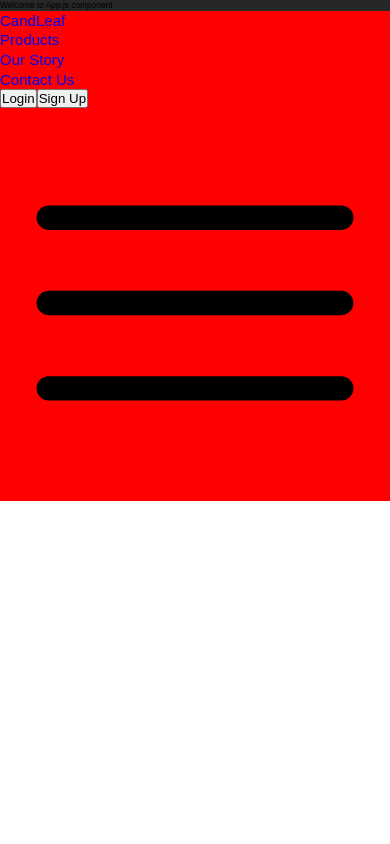
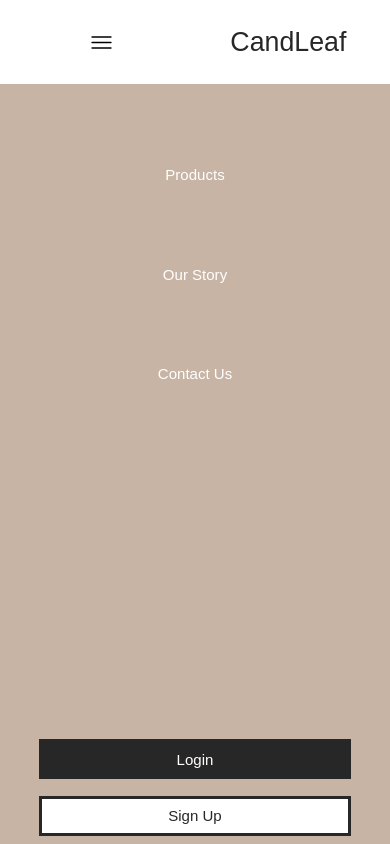
Before and after one commit to pmita/react-candleaf, a React (Create React App) app: page / in a window 390 px wide. Built offline with nearby package versions, Linux system fonts and the light colour scheme.

Commit message:
styling our navigation across all devices

```diff
--- a/src/App.js
+++ b/src/App.js
@@ -4,7 +4,6 @@ import Navigation from "./layouts/Navigation/component";
 function App() {
   return (
     <div className="App">
-      Welcome to App.js component
       <Navigation />
     </div>
   );
--- a/src/styles/App.scss
+++ b/src/assets/styles/App.scss
@@ -4,5 +4,5 @@
 @import './functions/mixins';
 
 .App{
-    background: $black;
+    background: $white;
 }
--- a/src/styles/abstract/_global.scss
+++ b/src/assets/styles/abstract/_global.scss
@@ -44,11 +44,41 @@
 
   a {
     text-decoration: none;
+    color: $black;
   }
 
   li {
     list-style-type: none;
+    color: $black;
   }
+
+  .btn{
+    padding: 1rem 2.5rem;
+    font-size: $h4;
+    &.primary{
+      background: $black;
+      color: $white;
+      border: 3px solid $black;
+      transition: $transition;
+      &:hover{
+        background: $white;
+        color: $black;
+        cursor: pointer;
+      }
+    }
+    &.secondary{
+      background: $white;
+      color: $black;
+      border: 3px solid $black;
+      transition: $transition;
+      &:hover{
+        background: $black;
+        color: $white;
+        cursor: pointer;
+      }
+    }
+  }
+
 
   //media querries
   @media only screen and (max-width: 768px) {
--- a/src/index.js
+++ b/src/index.js
@@ -2,7 +2,7 @@ import React from 'react';
 import ReactDOM from 'react-dom/client';
 import App from './App';
 //STYLES
-import './styles/App.scss';
+import './assets/styles/App.scss';
 
 const root = ReactDOM.createRoot(document.getElementById('root'));
 root.render(
--- a/src/layouts/Navigation/component.js
+++ b/src/layouts/Navigation/component.js
@@ -7,17 +7,17 @@ import './style.scss';
 const Navigation = () => {
     return(
         <nav>
-            <a href='/'>CandLeaf</a>
-            <ul className='navigation-links'>
+            <img src={Burger} alt='Burger icon for mobiles' className='navigation-burger'/>
+            <a href='/' id="navigation-logo">CandLeaf</a>
+            <ul className='navigation-links active'>
                 <li><a href='/'>Products</a></li>
                 <li><a href='/'>Our Story</a></li>
                 <li><a href='/'>Contact Us</a></li>
             </ul>
-            <ul className='navigation-actions'>
-                <button>Login</button>
-                <button>Sign Up</button>
+            <ul className='navigation-actions active'>
+                <button className='btn primary'>Login</button>
+                <button className='btn secondary'>Sign Up</button>
             </ul>
-            <img src={Burger} alt='Burger icon for mobiles' />
         </nav>
     )
 }
--- a/src/layouts/Navigation/style.scss
+++ b/src/layouts/Navigation/style.scss
@@ -1,3 +1,102 @@
+@import '../../assets/styles/base/variables';
+@import '../../assets/styles/functions/mixins';
+
 nav{
-    background: red;
+    background: $white;
+    width: 100%;
+    min-height: 10vh;
+    padding: 0 1rem;
+    @include flex(row, space-between, center);
 }
+
+#navigation-logo,
+.navigation-links,
+.navigation-actions,
+.navigation-burger{
+    flex: 1 1 40rem;
+}
+
+#navigation-logo{
+    font-size: $h2;
+}
+
+.navigation-links{
+    @include flex(row, space-between, center);
+    li a{
+        font-size: $h4;
+        color: $black;
+        transition: $transition;;
+        &:hover{
+            opacity: 0.5;
+        }
+    }
+}
+
+.navigation-actions{
+    @include flex(row, flex-end, center);
+    button{
+        margin: 0 1rem;
+    }
+}
+
+.navigation-burger{
+    width: 25px;
+    height: 25px;
+    display: none;
+}
+
+@media only screen and (max-width: 860px) {
+    nav{
+        padding: 0 1rem;
+        position: relative;
+    }
+
+    .navigation-burger{
+        display: inline-block;
+    }
+
+    #navigation-logo{
+        text-align: center;
+    }
+
+    .navigation-links{
+        background: $brown;
+        @include flex(column, space-evenly, center);
+        position: absolute;
+        top: 10vh;
+        left: 0%;
+        width: 100%;
+        height: calc(90vh / 2);
+        transform: translateX(100%);
+        &.active{
+            transform: translateX(0%);
+        }
+        li a{
+            color: $white;
+            transition: $transition;;
+            &:hover{
+                opacity: 0.75;
+            }
+        }
+    }
+
+    .navigation-actions{
+        background: $brown;
+        @include flex(column, flex-end, center);
+        position: absolute;
+        top: 55vh;
+        left: 0%;
+        width: 100%;
+        height: calc(90vh / 2);
+        transform: translateX(100%);
+        button{
+            flex-grow: 0;
+            width: 80%;
+            margin: 1rem 0;
+        }
+        &.active{
+            transform: translateX(0%);
+        }
+    }
+
+}
```
Also changed, not shown: src/assets/styles/base/_variables.scss (renamed from src/styles/base/_variables.scss), src/assets/styles/functions/_mixins.scss (renamed from src/styles/functions/_mixins.scss).
